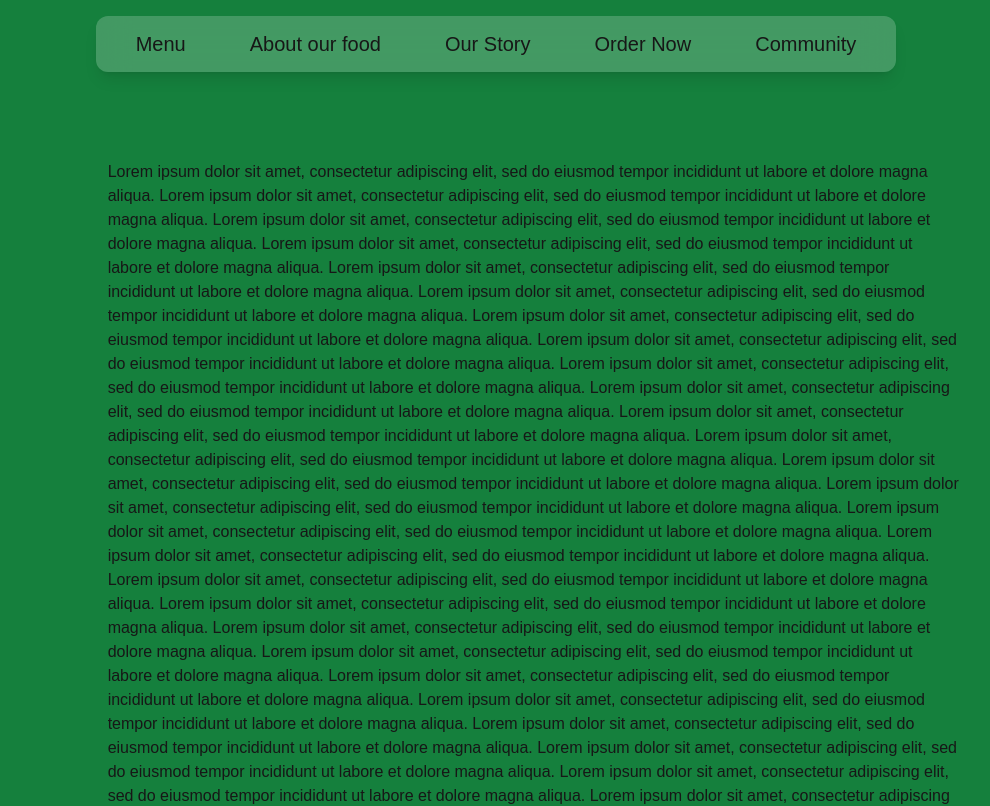
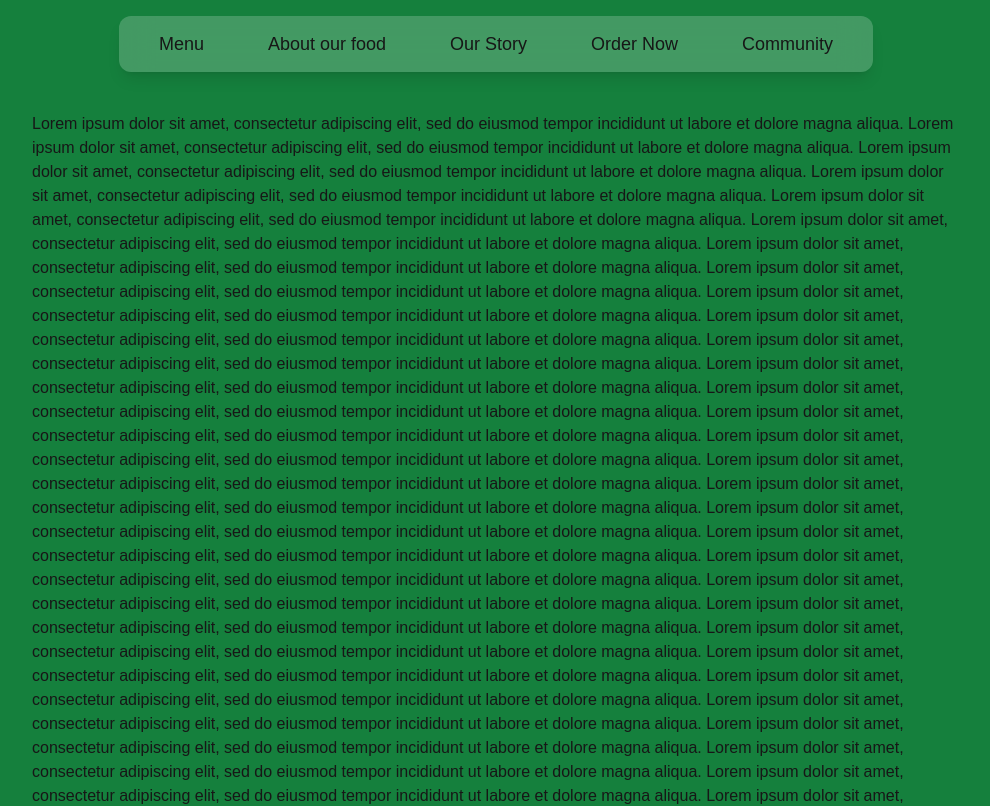
Before and after one commit to EricS-200/Restaurant-Website-TSA2024, a Next.js app: page / in a window 1280 px wide. Shown: the top 806 px of the page, without its empty margins (144-1134 px from the left). Built offline with nearby package versions, Linux system fonts and the light colour scheme.

Commit message:
Ignore this
Some small changes

```diff
--- a/app/page.jsx
+++ b/app/page.jsx
@@ -13,8 +13,9 @@
 export default function Home() {
   return (
       <div className="bg-green-700 flex items-center justify-center pt-20 px-44">
-          This is the homepage
-          <p className={"pt-20"}>{generateLoremIpsum(3000)}</p>
+          <p className={"pt-8"}>
+              {generateLoremIpsum(3000)}
+          </p>
       </div>
   );
 }
--- a/components/navbar.jsx
+++ b/components/navbar.jsx
@@ -2,10 +2,9 @@
 import Link from "next/link";
 import {useEffect, useState} from "react";
 
-
 function returnLink(name) {
     return (
-        <Link href={"/"} className={"group mt-1 text-xl"}>
+        <Link href={"/"} className={"group mt-1 text-lg"}>
             {name}
             <span className="block max-w-0 group-hover:max-w-full transition-all duration-500 h-1 bg-sky-600"/>
         </Link>
@@ -17,11 +16,10 @@
     const [lastScrollY, setLastScrollY] = useState(0);
 
     const controlNavbar = () => {
-        if (window.scrollY > lastScrollY) { // if scroll down hide the navbar
+        if (window.scrollY > lastScrollY)
             setShow(false);
-        } else { // if scroll up show the navbar
+        else
             setShow(true);
-        }
 
         setLastScrollY(window.scrollY);
     };
```
